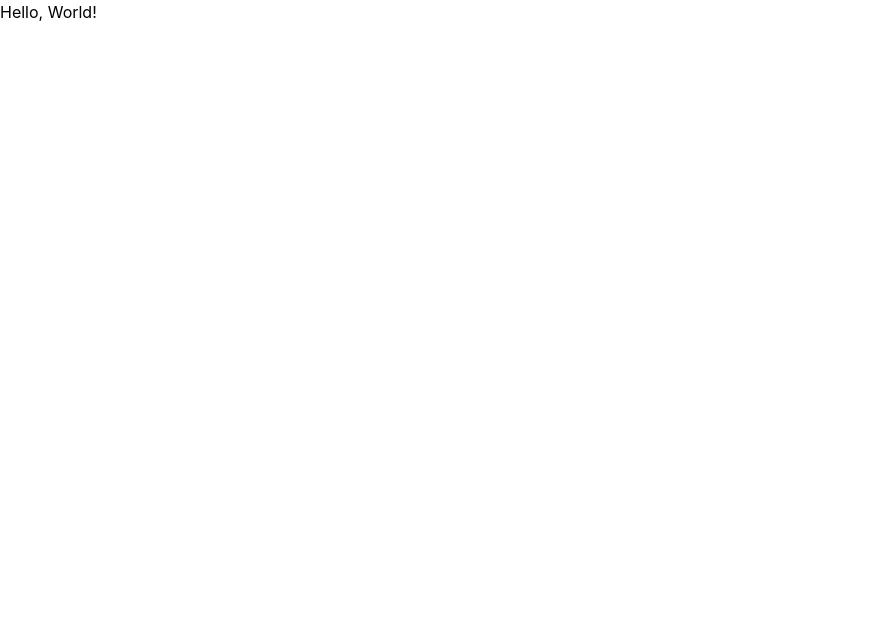
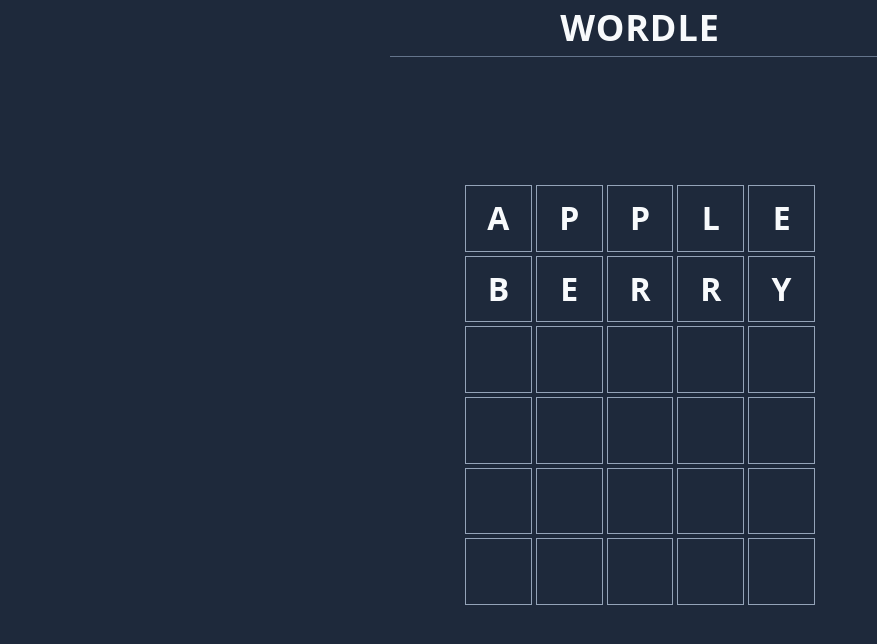
Before and after one commit to reaganmcf/wordle, a React (Create React App) app: page / in a window 1280 px wide. Shown: the top 644 px of the page, without its empty margins (0-877 px from the left). Built offline with nearby package versions, Linux system fonts and the light colour scheme.

Commit message:
add: start laying out page and components

```diff
--- /dev/null
+++ b/src/components/Board/index.tsx
@@ -0,0 +1,21 @@
+import React from "react";
+import BoardRow from "../BoardRow";
+
+interface GameGridProps {}
+export default function Board(props: GameGridProps) {
+  const guesses = ["apple", "berry"];
+  const rows = [0, 1, 2, 3, 4, 5].map((guessIndex) => {
+    const currWord =
+      guessIndex < guesses.length ? guesses[guessIndex] : "     ";
+    return <BoardRow guess={currWord} />;
+  });
+
+  return (
+    <div
+      className="grid grid-rows-6 gap-1 mx-auto"
+      style={{ width: 350, height: 420 }}
+    >
+      {rows}
+    </div>
+  );
+}
--- /dev/null
+++ b/src/components/BoardRow/index.tsx
@@ -0,0 +1,18 @@
+import React from "react";
+import Tile from "../Tile";
+
+type BoardRowProps = {
+  guess: string;
+};
+
+export default function BoardRow({ guess }: BoardRowProps) {
+  return (
+    <div className="grid grid-cols-5 gap-1">
+      {[0, 1, 2, 3, 4].map((characterIndex) => {
+        const cellContent = guess ? guess[characterIndex] : "";
+
+        return <Tile content={cellContent} />;
+      })}
+    </div>
+  );
+}
--- /dev/null
+++ b/src/components/Header/index.tsx
@@ -0,0 +1,11 @@
+import React from "react";
+
+export default function Header() {
+  return (
+    <header className="px-2 py-2 border-b border-b-slate-500 border-b-1">
+      <div className="text-slate-50 text-center font-extrabold tracking-wide text-4xl">
+        WORDLE
+      </div>
+    </header>
+  );
+}
--- /dev/null
+++ b/src/components/Keyboard/index.tsx
@@ -0,0 +1,21 @@
+import React from "react";
+
+const layout = [
+  ["q", "w", "e", "r", "t", "y", "u", "i", "o", "u", "p"],
+  ["a", "s", "d", "f", "g", "h", "j", "k", "l"],
+  ["ENTER", "z", "x", "c", "v", "b", "n", "m", "BACK"],
+];
+
+export default function Keyboard() {
+  return (
+    <div className="" style={{ height: 200 }}>
+      {layout.map((row) => (
+        <div></div>
+      ))}
+    </div>
+  );
+}
+
+function Key(key: string) {
+  return <button className="flex content-center items-center"></button>;
+}
--- /dev/null
+++ b/src/components/Tile/index.tsx
@@ -0,0 +1,17 @@
+import React from "react";
+
+type TileProps = {
+  content: string;
+  state?: "present" | "absent" | "correct";
+};
+
+export default function Tile({ content, state = "present" }: TileProps) {
+  return (
+    <div
+      className="border border-slate-400 mx-auto flex items-center justify-center w-full font-bold text-center text-slate-50 before:pb-full"
+      style={{ fontSize: "2rem", lineHeight: "2rem" }}
+    >
+      {content.toUpperCase()}
+    </div>
+  );
+}
--- a/src/index.tsx
+++ b/src/index.tsx
@@ -1,8 +1,11 @@
 import React from "react";
 import ReactDOM from "react-dom";
+import Home from "./pages/home";
 import "./styles/index.css";
 
 ReactDOM.render(
-  <React.StrictMode>Hello, World!</React.StrictMode>,
+  <React.StrictMode>
+    <Home />
+  </React.StrictMode>,
   document.getElementById("root")
 );
--- /dev/null
+++ b/src/pages/home.tsx
@@ -0,0 +1,16 @@
+import React from "react";
+import Board from "../components/Board";
+import Header from "../components/Header";
+
+export default function Home() {
+  return (
+    <main className="bg-slate-800 w-screen">
+      <div className="mx-auto" style={{ maxWidth: 500 }}>
+        <Header />
+        <div className="mt-32">
+          <Board />
+        </div>
+      </div>
+    </main>
+  );
+}
--- a/src/styles/index.css
+++ b/src/styles/index.css
@@ -2,7 +2,11 @@
 @tailwind components;
 @tailwind utilities;
 
-body {
+html {
+  @apply bg-slate-800;
+}
+
+/*body {
   margin: 0;
   font-family: -apple-system, BlinkMacSystemFont, "Segoe UI", "Roboto", "Oxygen",
     "Ubuntu", "Cantarell", "Fira Sans", "Droid Sans", "Helvetica Neue",
@@ -14,4 +18,4 @@
 code {
   font-family: source-code-pro, Menlo, Monaco, Consolas, "Courier New",
     monospace;
-}
+}*/
--- a/tailwind.config.js
+++ b/tailwind.config.js
@@ -1,7 +1,13 @@
+const { abort } = require("process");
+
 module.exports = {
   content: ["./src/**/*.{js,jsx,ts,tsx}"],
   theme: {
-    extend: {},
+    extend: {
+      padding: {
+        full: "100%",
+      },
+    },
   },
   plugins: [],
 };
```
